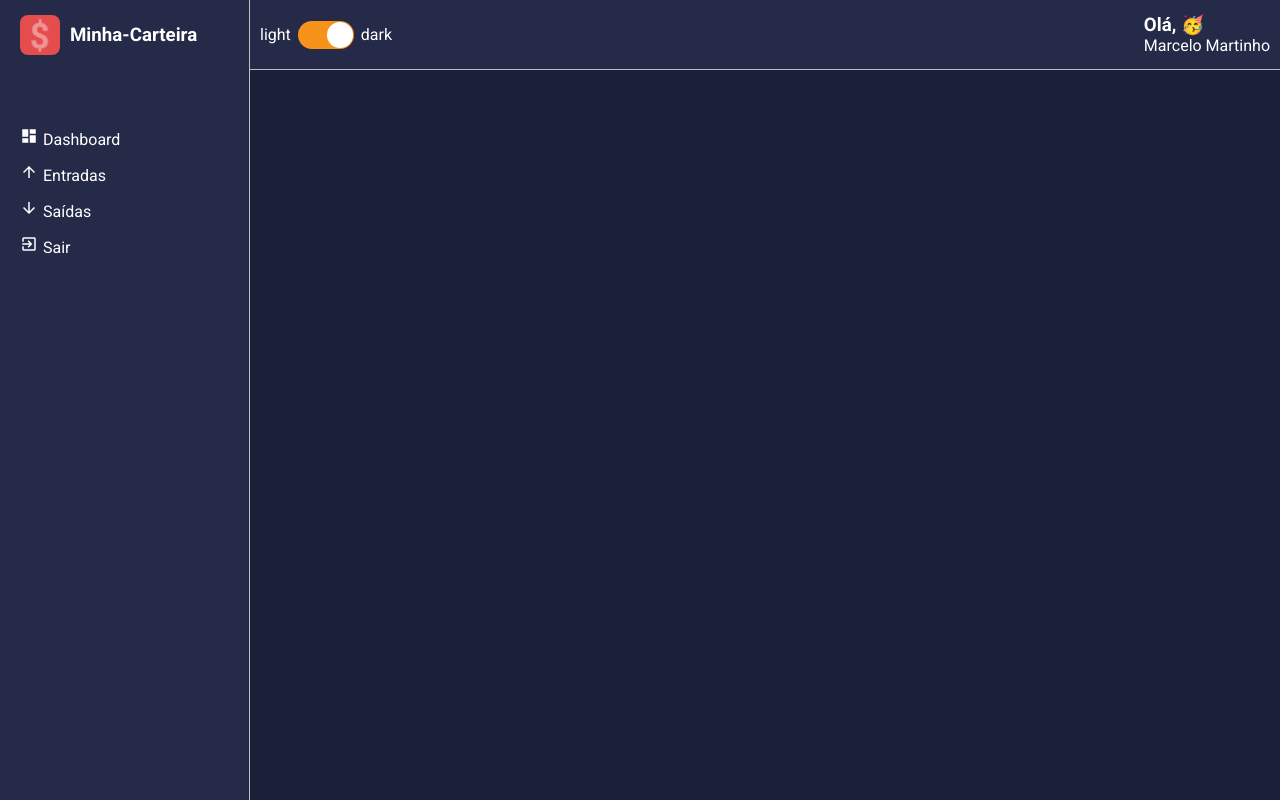
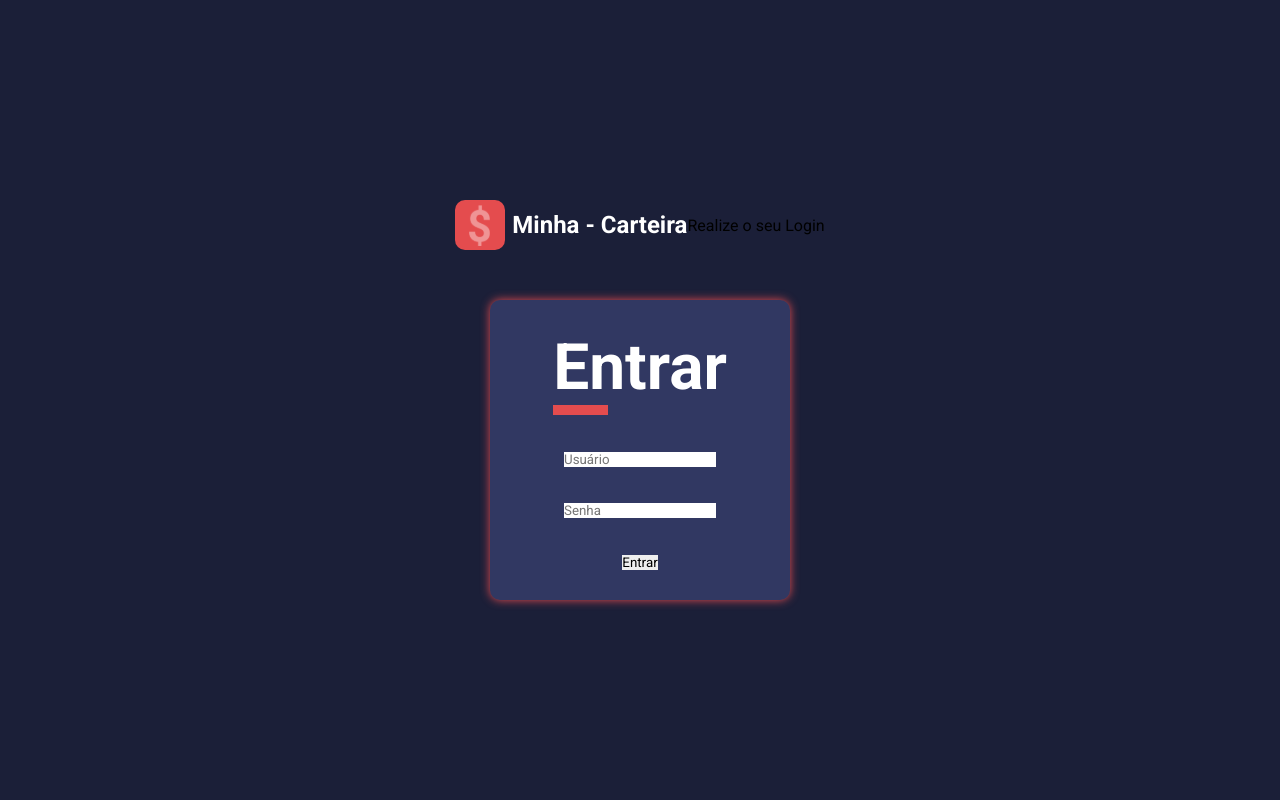
Before and after one commit to Mgmartinho/wallet, a React (Create React App) app: page / in a window 1280 px wide. Built offline with nearby package versions, Linux system fonts and the light colour scheme.

Commit message:
criação area de Login

```diff
--- a/src/Routes/app.routes.tsx
+++ b/src/Routes/app.routes.tsx
@@ -8,6 +8,8 @@ import Dashboard from '../pages/Dashboard'
 import List from '../pages/List'
 import SignIn from '../pages/SigIn'
 // Removed Switch import as it is replaced by Routes
+import AuthRoutes from './auth.routes'
+
 
 const AppRoutes = () => {
     return (
--- /dev/null
+++ b/src/Routes/auth.routes.tsx
@@ -0,0 +1,14 @@
+import React from "react";
+
+import ReactSwitch from "react-switch";
+import { Route, Routes, BrowserRouter,  } from "react-router-dom";
+
+import SignIn from "../pages/SigIn";
+
+const AuthRoutes: React.FC = () => (
+    <Routes>
+            <Route path="/" Component={SignIn}/>
+    </Routes>
+);
+
+export default AuthRoutes;
--- a/src/Routes/index.tsx
+++ b/src/Routes/index.tsx
@@ -1,14 +1,14 @@
 //ROUTES
 
 import React from 'react'
-import App from './app.routes'
+// import App from './app.routes'
 import { BrowserRouter } from 'react-router-dom'
-
+import Auth from './auth.routes'
 
 
 const Routes: React.FC = () => (
     <BrowserRouter>
-        <App />
+        <Auth/>
     </BrowserRouter>
 
 )
--- a/src/pages/SigIn/index.tsx
+++ b/src/pages/SigIn/index.tsx
@@ -1,13 +1,33 @@
-import React from 'react'
+import React, { useState } from 'react'
+import { Container, Logo, Form, FormTitle } from './style';
+import logoImg from '../../assets/logo.svg'
 
 const SignIn = () => {
+    const [selectedFrequency, setSelectedFrequency] = useState(['recorrente', 'eventual']);
+
     return (
-        <div>
-            <h1>
-                SignIn
-            </h1>
+        <Container>
+            <Logo>
+                <img src={logoImg} alt="Logo" />
+                <h2>Minha - Carteira</h2>
+                <span>Realize o seu Login</span>
+            </Logo>
 
-        </div>
+            <Form>
+                <FormTitle>
+                    <h1>Entrar</h1>
+                </FormTitle>
+
+                <input type="text" placeholder="Usuário" />
+                <input type="password" placeholder="Senha" />
+
+                <button
+                    type="button"
+                >
+                    Entrar
+                </button>
+            </Form>
+        </Container>
     )
 }
 
--- /dev/null
+++ b/src/pages/SigIn/style.ts
@@ -0,0 +1,52 @@
+import styled from "styled-components";
+
+export const Container = styled.div`
+    height: 100vh;
+    display: flex;
+    flex: 1;
+    flex-direction: column;
+    justify-content: center;
+    align-items: center;
+    background-color: ${props => props.theme.colors.primary};
+`;
+
+export const Logo = styled.div`
+    display: flex;
+    align-items: center;
+    margin-bottom: 30px;
+
+    > h2 {
+        color: ${props => props.theme.colors.white};
+        margin-left: 7px;
+    }
+
+    > img {
+        width: 50px;
+        height: 50px;
+    }
+`;
+
+export const Form = styled.form`
+    width: 300px;
+    height: 300px;
+    padding: 30px;
+    border-radius: 10px;
+    background-color: ${props => props.theme.colors.tertiary};
+    box-shadow: 0px 0px 10px ${props => props.theme.colors.warning};
+    display: flex;
+    flex-direction: column;
+    justify-content: space-between;
+    align-items: center;
+    margin-top: 20px;
+`;
+
+export const FormTitle = styled.h1`
+    color: ${props => props.theme.colors.white};
+
+    &:after {
+        content: '';
+        display: block;
+        width: 55px;
+        border-bottom: 10px solid ${props => props.theme.colors.warning};
+    }
+`;
```
